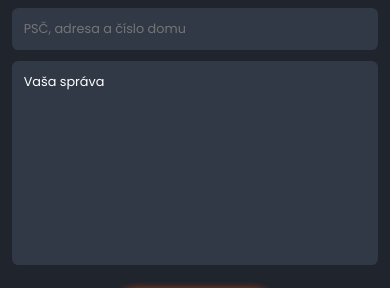
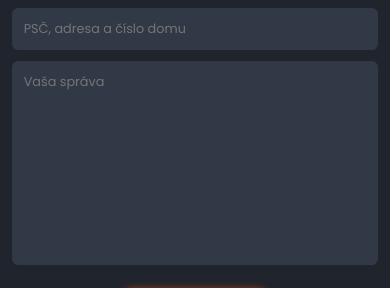
Before and after one commit to dejvidEm/crystaldetailing, a plain HTML site: page index.html in a window 390 px wide. Shown: the part 5686-5974 px from the top of the page. Drawn offline with nearby package versions, Linux system fonts and the light colour scheme.

Commit message:
responsivness for mobile updated

```diff
--- a/index.html
+++ b/index.html
@@ -204,7 +204,7 @@
                 <input type="text" placeholder="Doplnková služba" id="dopln_sluzba">
                 <input type="text" placeholder="PSČ, adresa a číslo domu" id="adresa">
             </div>
-            <textarea name="" id="message" cols="30" rows="10">Vaša správa</textarea>
+            <textarea name="" id="message" cols="30" rows="10" placeholder="Vaša správa"></textarea>
             <input type="submit" value="Odoslať správu" class="btn" onclick="sendMail()">
         </form>
     </section>
--- a/scss/style.scss
+++ b/scss/style.scss
@@ -450,6 +450,10 @@ span {
 }
 
 @media (max-width: 450px){
+    body {
+        overflow-x: hidden!important;
+        width: 100%!important;
+    }
     html {
         font-size: 50%;
     }
```
Also changed, not shown: scss/style.css, 1 other file.
